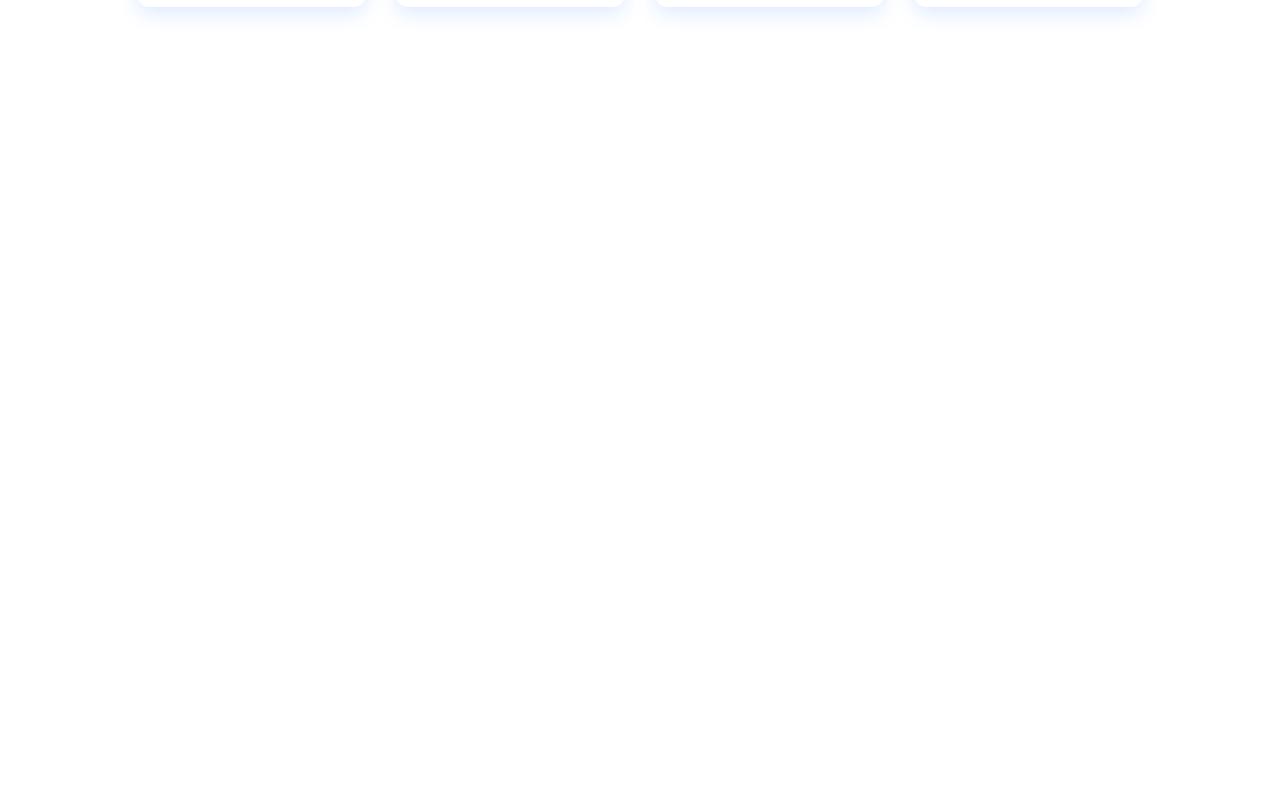
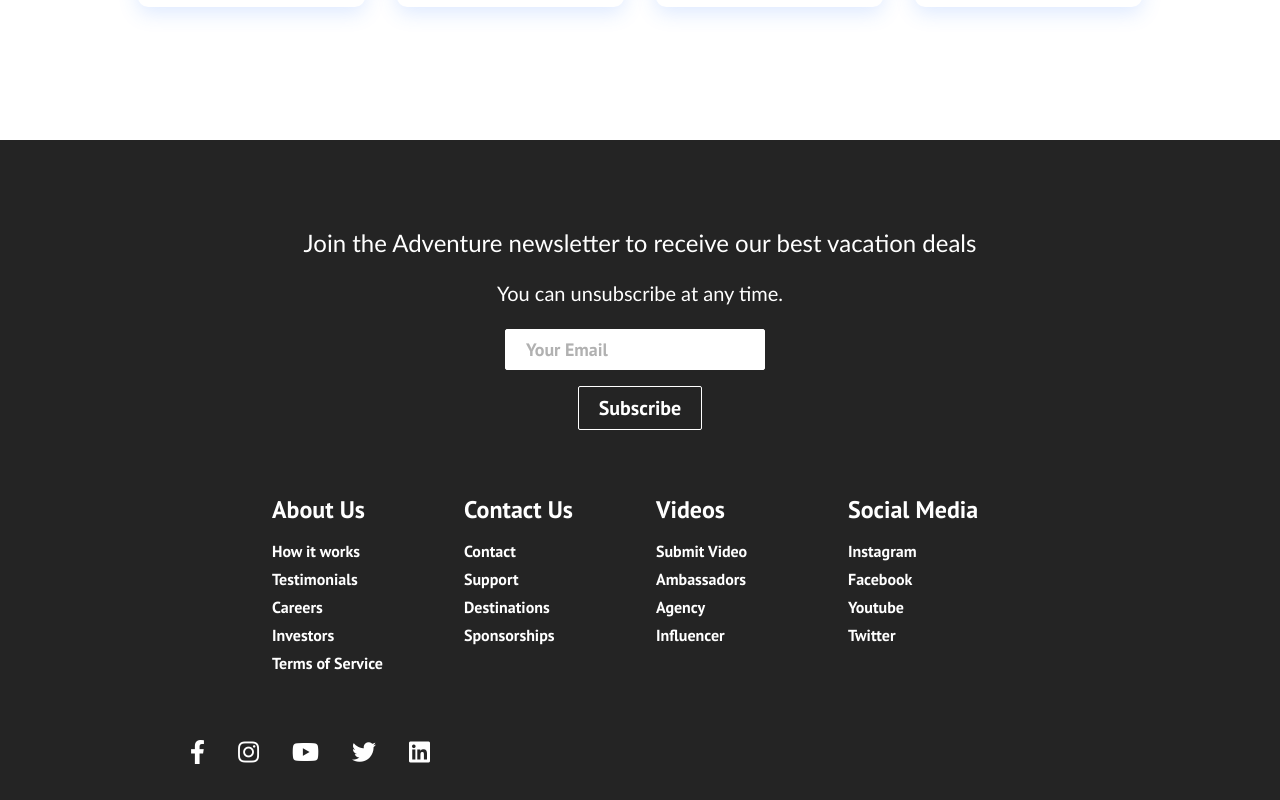
Before and after one commit to Aadit017/demoapp, a React (Create React App) app: page / in a window 1280 px wide. Shown: the part 1327-2127 px from the top of the page. Before the commit the page ends 1467 px from the top, so only its background shows below. Built offline with nearby package versions, Linux system fonts and the light colour scheme.

Commit message:
website done

```diff
--- a/src/App.js
+++ b/src/App.js
@@ -2,6 +2,9 @@
 import Navbar from './components/navbar/Navbar.component';
 import { Link,BrowserRouter as Router,Switch,Route } from 'react-router-dom';
 import Home from './components/pages/Home.component';
+import Services from './components/pages/Services.component';
+import Products from './components/pages/Products.component';
+import SignUp from './components/pages/Sign-up.component';
 function App() {
   return (
     <>
@@ -9,6 +12,9 @@
         <Navbar />
         <Switch>
           <Route path="/" exact component={Home}></Route>
+          <Route path="/services" exact component={Services}></Route>
+          <Route path="/products" exact component={Products}></Route>
+          <Route path="/signup" exact component={SignUp}></Route>
         </Switch>
       </Router>
     </>
--- a/src/components/Button/Button.component.jsx
+++ b/src/components/Button/Button.component.jsx
@@ -11,7 +11,7 @@
     const checkButtonSizes=SIZES.includes(buttonSize)?buttonSize:SIZES[0]
     return (
         <div>
-            <Link to="sign-up" class="btn-mobile">
+            <Link to="signup" class="btn-mobile">
                 <button
                 className={`btn ${checkButtonStyle} ${checkButtonSizes}`}
                 onClick={onClick}
--- /dev/null
+++ b/src/components/Footer/Footer.css
@@ -0,0 +1,163 @@
+.footer-container {
+    background-color: #242424;
+    padding: 4rem 0 2rem 0;
+    display: flex;
+    flex-direction: column;
+    justify-content: center;
+    align-items: center;
+  }
+
+  .footer-subscription {
+    display: flex;
+    flex-direction: column;
+    justify-content: center;
+    align-items: center;
+    text-align: center;
+
+    margin-bottom: 24px;
+    padding: 24px;
+    color: #fff;
+  }
+
+  .footer-subscription > p {
+    font-family: 'Trebuchet MS', 'Lucida Sans Unicode', 'Lucida Grande',
+      'Lucida Sans', Arial, sans-serif;
+  }
+
+  .footer-subscription-heading {
+    margin-bottom: 24px;
+    font-size: 24px;
+  }
+
+  .footer-subscription-text {
+    margin-bottom: 24px;
+    font-size: 20px;
+  }
+
+  .footer-input {
+    padding: 8px 20px;
+    border-radius: 2px;
+    margin-right: 10px;
+    outline: none;
+    border: none;
+    font-size: 18px;
+    margin-bottom: 16px;
+    border: 1px solid #fff;
+  }
+
+  .footer-links {
+    width: 100%;
+    max-width: 1000px;
+    display: flex;
+    justify-content: center;
+  }
+
+  .footer-link-wrapper {
+    display: flex;
+  }
+
+  .footer-link-items {
+    display: flex;
+    flex-direction: column;
+    align-items: flex-start;
+    margin: 16px;
+    text-align: left;
+    width: 160px;
+    box-sizing: border-box;
+  }
+
+  .footer-link-items h2 {
+    margin-bottom: 16px;
+  }
+
+  .footer-link-items > h2 {
+    color: #fff;
+  }
+
+  .footer-link-items a {
+    color: #fff;
+    text-decoration: none;
+    margin-bottom: 0.5rem;
+  }
+
+  .footer-link-items a:hover {
+    color: #e9e9e9;
+    transition: 0.3s ease-out;
+  }
+
+  .footer-email-form h2 {
+    margin-bottom: 2rem;
+  }
+
+  .footer-input::placeholder {
+    color: #b1b1b1;
+  }
+
+  /* Social Icons */
+  .social-icon-link {
+    color: #fff;
+    font-size: 24px;
+  }
+
+  .social-media {
+    max-width: 1000px;
+    width: 100%;
+  }
+
+  .social-media-wrap {
+    display: flex;
+    justify-content: space-between;
+    align-items: center;
+    width: 90%;
+    max-width: 1000px;
+    margin: 40px auto 0 auto;
+  }
+
+  .social-icons {
+    display: flex;
+    justify-content: space-between;
+    align-items: center;
+    width: 240px;
+  }
+
+  .social-logo {
+    color: #fff;
+    justify-self: start;
+    margin-left: 20px;
+    cursor: pointer;
+    text-decoration: none;
+    font-size: 2rem;
+    display: flex;
+    align-items: center;
+    margin-bottom: 16px;
+  }
+
+  .website-rights {
+    color: #fff;
+    margin-bottom: 16px;
+  }
+
+  @media screen and (max-width: 820px) {
+    .footer-links {
+      padding-top: 2rem;
+    }
+
+    .footer-input {
+      width: 100%;
+    }
+
+    .btn {
+      width: 100%;
+    }
+
+    .footer-link-wrapper {
+      flex-direction: column;
+    }
+
+    .social-media-wrap {
+      flex-direction: column;
+    }
+  }
+
+  @media screen and (max-width: 768px) {
+  }
--- /dev/null
+++ b/src/components/Footer/Footer.jsx
@@ -0,0 +1,113 @@
+import React from 'react';
+import './Footer.css';
+import { Link } from 'react-router-dom';
+import Button from '../Button/Button.component';
+
+function Footer() {
+  return (
+    <div className='footer-container'>
+      <section className='footer-subscription'>
+        <p className='footer-subscription-heading'>
+          Join the Adventure newsletter to receive our best vacation deals
+        </p>
+        <p className='footer-subscription-text'>
+          You can unsubscribe at any time.
+        </p>
+        <div className='input-areas'>
+          <form>
+            <input
+              className='footer-input'
+              name='email'
+              type='email'
+              placeholder='Your Email'
+            />
+            <Button buttonStyle='btn--outline'>Subscribe</Button>
+          </form>
+        </div>
+      </section>
+      <div class='footer-links'>
+        <div className='footer-link-wrapper'>
+          <div class='footer-link-items'>
+            <h2>About Us</h2>
+            <Link to='/sign-up'>How it works</Link>
+            <Link to='/'>Testimonials</Link>
+            <Link to='/'>Careers</Link>
+            <Link to='/'>Investors</Link>
+            <Link to='/'>Terms of Service</Link>
+          </div>
+          <div class='footer-link-items'>
+            <h2>Contact Us</h2>
+            <Link to='/'>Contact</Link>
+            <Link to='/'>Support</Link>
+            <Link to='/'>Destinations</Link>
+            <Link to='/'>Sponsorships</Link>
+          </div>
+        </div>
+        <div className='footer-link-wrapper'>
+          <div class='footer-link-items'>
+            <h2>Videos</h2>
+            <Link to='/'>Submit Video</Link>
+            <Link to='/'>Ambassadors</Link>
+            <Link to='/'>Agency</Link>
+            <Link to='/'>Influencer</Link>
+          </div>
+          <div class='footer-link-items'>
+            <h2>Social Media</h2>
+            <Link to='/'>Instagram</Link>
+            <Link to='/'>Facebook</Link>
+            <Link to='/'>Youtube</Link>
+            <Link to='/'>Twitter</Link>
+          </div>
+        </div>
+      </div>
+      <section class='social-media'>
+        <div class='social-media-wrap'>
+          <div class='social-icons'>
+            <Link
+              class='social-icon-link facebook'
+              to='/'
+              target='_blank'
+              aria-label='Facebook'
+            >
+              <i class='fab fa-facebook-f' />
+            </Link>
+            <Link
+              class='social-icon-link instagram'
+              to='/'
+              target='_blank'
+              aria-label='Instagram'
+            >
+              <i class='fab fa-instagram' />
+            </Link>
+            <Link
+              class='social-icon-link youtube'
+              to='/'
+              target='_blank'
+              aria-label='Youtube'
+            >
+              <i class='fab fa-youtube' />
+            </Link>
+            <Link
+              class='social-icon-link twitter'
+              to='/'
+              target='_blank'
+              aria-label='Twitter'
+            >
+              <i class='fab fa-twitter' />
+            </Link>
+            <Link
+              class='social-icon-link twitter'
+              to='/'
+              target='_blank'
+              aria-label='LinkedIn'
+            >
+              <i class='fab fa-linkedin' />
+            </Link>
+          </div>
+        </div>
+      </section>
+    </div>
+  );
+}
+
+export default Footer;
--- a/src/components/navbar/Navbar.component.jsx
+++ b/src/components/navbar/Navbar.component.jsx
@@ -50,12 +50,11 @@
                     <Link to="/products" className="nav-links" onClick={closeMobileMenu}>Products</Link>
                 </li>
                 <li className="menu-item">
-                    <Link to="/sign-up" className="nav-links-mobile" onClick={closeMobileMenu}>Sign Up</Link>
+                    <Link to="/signup" className="nav-links-mobile" onClick={closeMobileMenu}>Sign Up</Link>
                 </li>
             </ul>
             {button && <Button
             buttonStyle='btn--outline'
-
             >Sign Up</Button>}
             </div>
         </nav>
--- a/src/components/pages/Home.component.jsx
+++ b/src/components/pages/Home.component.jsx
@@ -2,12 +2,14 @@
 import "../../App.css"
 import HeroSection from '../HeroSection/HeroSection.component';
 import Card from '../Card/Card.component';
+import Footer from '../Footer/Footer';
 
 const Home = () => {
     return (
         <div >
           <HeroSection />
           <Card />
+          <Footer />
         </div>
 )
 }
--- a/src/components/pages/Products.component.jsx
+++ b/src/components/pages/Products.component.jsx
@@ -1,10 +1,10 @@
 import React from 'react'
-
+import "../../App.css"
 const Products = () => {
     return (
-        <div>
-
-        </div>
+        <>
+          <h1 className="products">PRODUCTS</h1>
+        </>
     )
 }
 
--- /dev/null
+++ b/src/components/pages/Services.component.jsx
@@ -0,0 +1,11 @@
+import React from 'react'
+import "../../App.css"
+const Services = () => {
+    return (
+        <>
+          <h1 className="services">SERVICES</h1>
+        </>
+    )
+}
+
+export default Services
--- /dev/null
+++ b/src/components/pages/Sign-up.component.jsx
@@ -0,0 +1,11 @@
+import React from 'react'
+import "../../App.css"
+const SignUp = () => {
+    return (
+        <>
+          <h1 className="sign-up">SignUp</h1>
+        </>
+    )
+}
+
+export default SignUp
```
